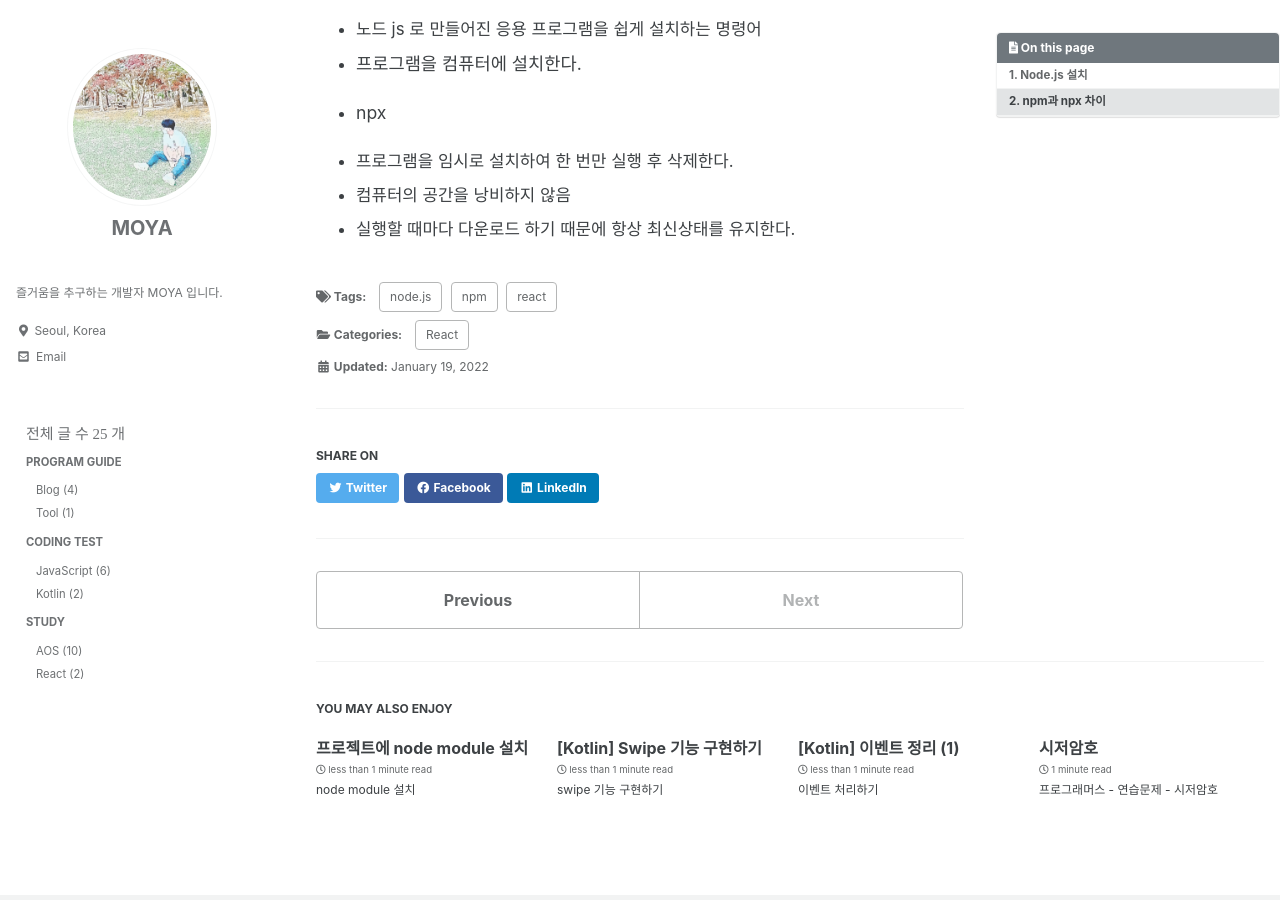
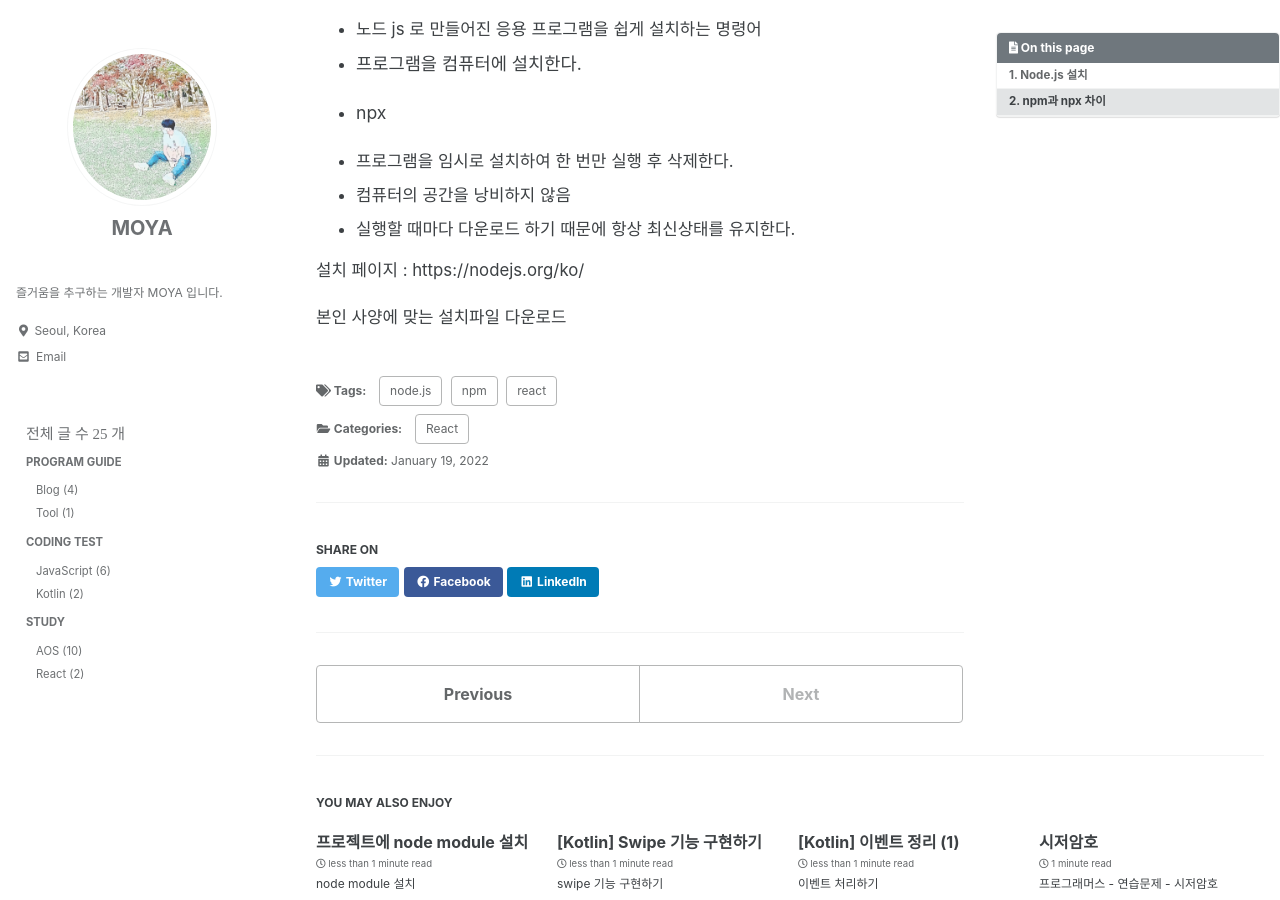
Before and after one commit to kdc7140/kdc7140.github.io, a Jekyll site: the page built from _posts/study/2022-01-19-react002.md, in a window 1280 px wide and 900 px high, scrolled down 401 px. Built offline with Jekyll 4.4.1, drawn with Linux system fonts in a browser that asks for light colours; cached includes are drawn as plain includes; some web fonts are replaced.

Commit message:
content change

```diff
--- a/_posts/study/2022-01-19-react002.md
+++ b/_posts/study/2022-01-19-react002.md
@@ -32,3 +32,10 @@ tags:
  * 프로그램을 임시로 설치하여 한 번만 실행 후 삭제한다.
  * 컴퓨터의 공간을 낭비하지 않음
  * 실행할 때마다 다운로드 하기 때문에 항상 최신상태를 유지한다.
+
+
+
+ 설치 페이지 : https://nodejs.org/ko/
+
+
+ 본인 사양에 맞는 설치파일 다운로드
```
